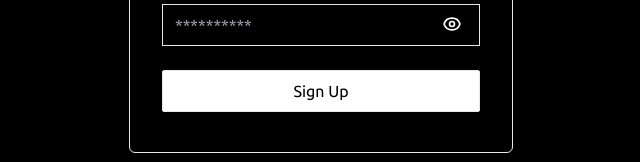
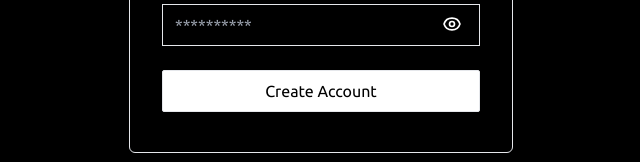
Before and after one commit to aditya-chopde/Password-Manager, a React (Vite) app in the folder app/: page /signup in a window 1280 px wide. Shown: the part 500-662 px from the top of the page, without its empty margins (319-959 px from the left). Built offline with nearby package versions, Linux system fonts and the light colour scheme.

Commit message:
fixes in create user component

```diff
--- a/app/src/components/SignUp.jsx
+++ b/app/src/components/SignUp.jsx
@@ -11,8 +11,10 @@ const SignUp = () => {
   const [toggleEye, setToggleEye] = useState(true)
   const navigate = useNavigate()
   const {url_backend} = useContext(AppContext)
+  const [isSignup, setIsSignup] = useState(false)
 
   async function handleCreateUser(e){
+    setIsSignup(true);
     e.preventDefault()
     const formData = {
       name, email, password
@@ -23,6 +25,7 @@ const SignUp = () => {
         localStorage.setItem("token", res.data.token)
         localStorage.setItem("userId", res.data.createUser._id)
         navigate("/dashboard")
+        setIsSignup(false);
       }else{
         alert(res.data.message)
       }
@@ -80,10 +83,11 @@ const SignUp = () => {
           </div>
           <div>
             <button
+            disabled={isSignup}
               type="submit"
-              className="w-full bg-white text-black border rounded-sm py-2 my-2 transition-all hover:bg-black hover:text-white hover:scale-[1.025]"
+              className={`w-full bg-white text-black border rounded-sm py-2 my-2 transition-all ${isSignup ? "cursor-not-allowed" : "hover:bg-black hover:text-white hover:scale-[1.025]"}`}
             >
-              Sign Up
+              {isSignup ? "Creating Account..." : "Create Account"}
             </button>
           </div>
         </form>
```
